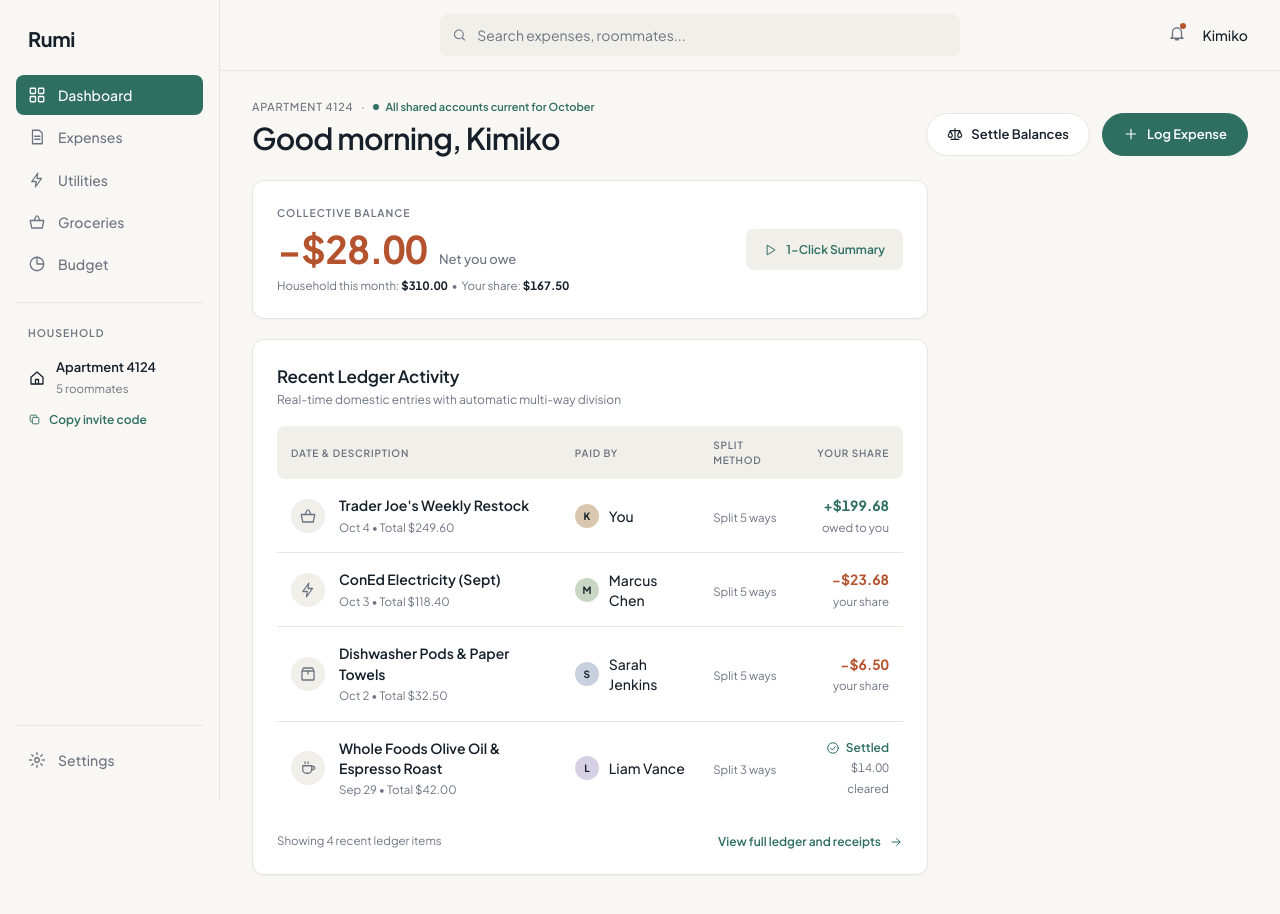
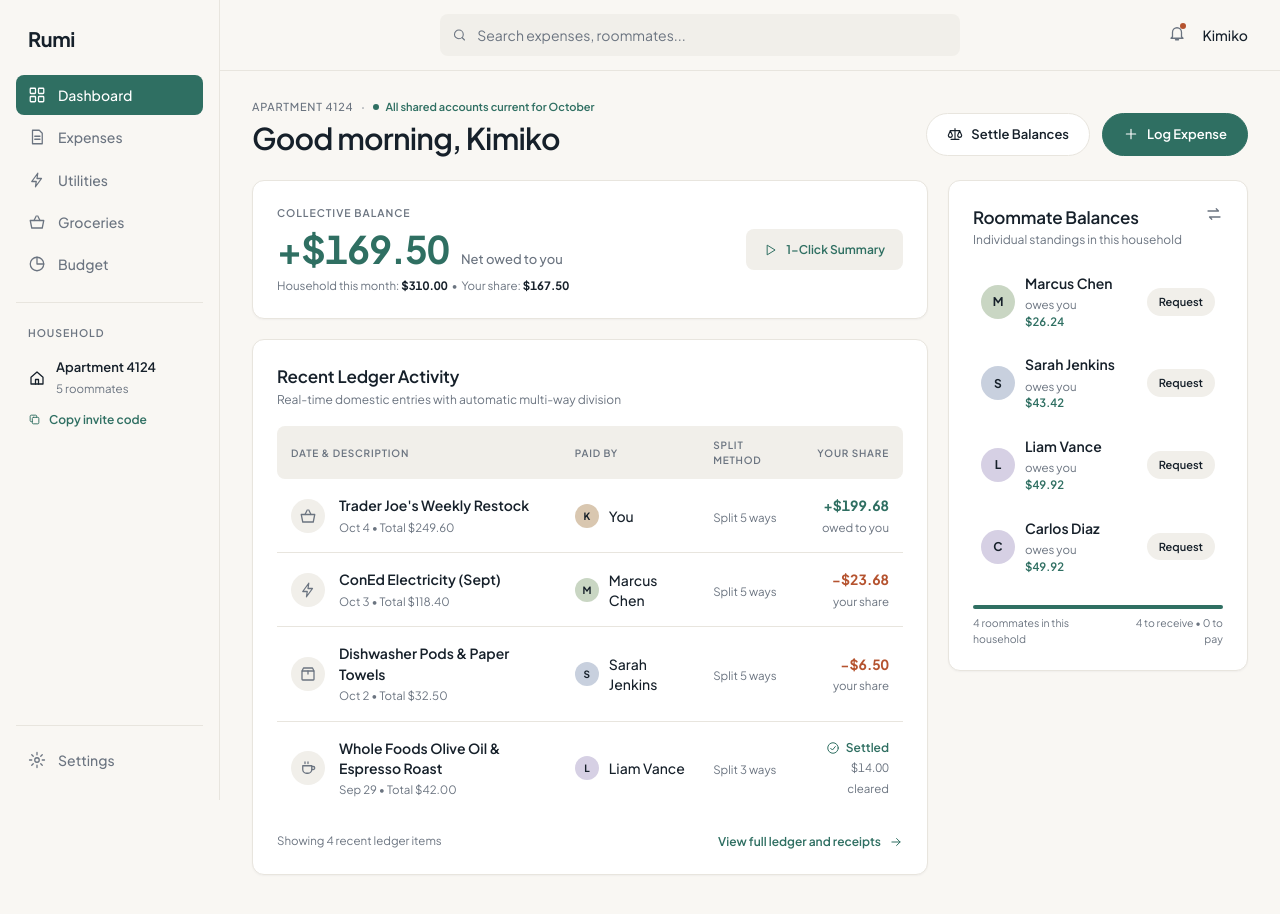
Before and after one commit to k13iko/rumi, a React (Vite) app: page / in a window 1280 px wide. Shown: the top 914 px of the page. Built offline with nearby package versions, Linux system fonts and the light colour scheme.

Commit message:
created roommate balance cards - request payment option

```diff
--- a/src/App.tsx
+++ b/src/App.tsx
@@ -4,6 +4,8 @@ import { Sidebar } from './components/Sidebar'
 import { TopBar } from './components/TopBar'
 import { Ledger } from './components/Ledger'
 import { EXPENSES, ME, MEMBERS } from './sampleData'
+import { Roommates } from './components/Roommates'
+import { netBalances } from './lib/balances'
 
 function greeting(): string {
   const hour = new Date().getHours()
@@ -15,6 +17,9 @@ function greeting(): string {
 export default function App() {
   // Full month name, e.g. "October"
   const monthName = new Date().toLocaleDateString('en-US', { month: 'long' })
+  // Net amount per roommate, and the grand total across everyone
+  const net = netBalances(EXPENSES, ME)
+  const netCents = [...net.values()].reduce((sum, c) => sum + c, 0)
 
   return (
     <div className="app">
@@ -49,10 +54,12 @@ export default function App() {
           <div className="grid">
             <div className="col">
               {/* Fake amounts in cents: $142.50, $310.00, $167.50 */}
-              <BalanceCard netCents={-2800} monthTotalCents={31000} yourShareCents={16750} />
+              <BalanceCard netCents={netCents} monthTotalCents={31000} yourShareCents={16750} />
               <Ledger expenses={EXPENSES} members={MEMBERS} meId={ME} />
             </div>
-            <div className="col">{/* Roommates and supplies cards go here later */}</div>
+            <div className="col">
+              <Roommates members={MEMBERS} net={net} meId={ME} />
+            </div>
           </div>
         </main>
       </div>
--- /dev/null
+++ b/src/components/Roommates.tsx
@@ -0,0 +1,98 @@
+import { Avatar } from './Avatar'
+import { Icon } from './Icon'
+import { formatCents, formatCentsShort } from '../lib/money'
+import type { Member } from '../types'
+
+interface Props {
+  members: Member[]
+  net: Map<string, number> // user id -> cents, from netBalances
+  meId: string
+}
+
+export function Roommates({ members, net, meId }: Props) {
+  // Everyone except you
+  const others = members.filter((m) => m.user_id !== meId)
+
+  // Count how many people owe you, how many you owe, and how many are even
+  const toReceive = others.filter((m) => (net.get(m.user_id) ?? 0) > 0).length
+  const toPay = others.filter((m) => (net.get(m.user_id) ?? 0) < 0).length
+  const clear = others.length - toReceive - toPay
+
+  return (
+    <section className="card">
+      <div className="rm-head">
+        <div>
+          <h2>Roommate Balances</h2>
+          <div className="sub">Individual standings in this household</div>
+        </div>
+        <Icon name="swap" />
+      </div>
+
+      <div className="rm-list">
+        {others.length === 0 && <div className="empty">Nobody else has joined yet.</div>}
+
+        {others.map((m) => {
+          // "?? 0" means: if there's no entry for this person, use 0
+          const cents = net.get(m.user_id) ?? 0
+
+          return (
+            // Highlight the row if you owe this person
+            <div key={m.user_id} className={`rm${cents < 0 ? ' me' : ''}`}>
+              <Avatar id={m.user_id} name={m.display_name} />
+
+              <div className="who">
+                <b>{m.display_name}</b>
+                {cents > 0 && (
+                  <small>
+                    owes you<span className="in">{formatCents(cents)}</span>
+                  </small>
+                )}
+                {cents < 0 && (
+                  <small>
+                    you owe<span className="out">{formatCents(-cents)}</span>
+                  </small>
+                )}
+                {cents === 0 && <small>settled up</small>}
+              </div>
+
+              {/* They owe you: Request button. You owe them: Settle button.
+                  Neither does anything yet. We wire them up in Step 6. */}
+              {cents > 0 && (
+                <button type="button" className="mini">
+                  Request
+                </button>
+              )}
+              {cents < 0 && (
+                <button type="button" className="mini settle">
+                  Settle
+                  <br />
+                  {formatCentsShort(-cents)}
+                </button>
+              )}
+            </div>
+          )
+        })}
+      </div>
+
+      {/* The thin bar and its caption, only if there are roommates */}
+      {others.length > 0 && (
+        <>
+          <div className="bars" aria-hidden="true">
+            {/* Each segment's width is proportional to its count */}
+            {toReceive > 0 && <i style={{ flex: toReceive }} />}
+            {toPay > 0 && <i className="pay" style={{ flex: toPay }} />}
+            {clear > 0 && <i className="clear" style={{ flex: clear }} />}
+          </div>
+          <div className="bars-cap">
+            <span>
+              {others.length} {others.length === 1 ? 'roommate' : 'roommates'} in this household
+            </span>
+            <span>
+              {toReceive} to receive &bull; {toPay} to pay
+            </span>
+          </div>
+        </>
+      )}
+    </section>
+  )
+}
--- a/src/lib/balances.ts
+++ b/src/lib/balances.ts
@@ -29,3 +29,24 @@ export function ledgerShare(e: Expense, meId: string): LedgerShare {
   if (!mine) return { kind: 'none' }
   return mine.settled_at ? { kind: 'settled', cents: mine.amount_cents } : { kind: 'owe', cents: mine.amount_cents }
 }
+
+// Works out, for each roommate, the net amount between you and them.
+// Positive means they owe you. Negative means you owe them.
+// Returns a Map: a lookup table from user id to cents.
+export function netBalances(expenses: Expense[], meId: string): Map<string, number> {
+  const net = new Map<string, number>()
+
+  // Adds an amount to someone's running total (starting from 0)
+  const add = (id: string, cents: number) => net.set(id, (net.get(id) ?? 0) + cents)
+
+  for (const e of expenses) {
+    for (const s of e.expense_splits) {
+      // Skip shares that are already paid, and the payer's own share
+      if (s.settled_at || s.user_id === e.paid_by) continue
+
+      if (e.paid_by === meId) add(s.user_id, s.amount_cents) // you paid: they owe you
+      else if (s.user_id === meId) add(e.paid_by, -s.amount_cents) // they paid: you owe them
+    }
+  }
+  return net
+}
--- a/src/styles.css
+++ b/src/styles.css
@@ -757,3 +757,129 @@ td.num {
   padding: 24px 8px;
   font-size: 13px;
 }
+
+/* ---------- Roommate balances card ---------- */
+.rm-head {
+  display: flex;
+  justify-content: space-between;
+  align-items: flex-start;
+}
+
+.rm-head > svg {
+  color: var(--muted);
+}
+
+.rm-list {
+  display: flex;
+  flex-direction: column;
+  margin-top: 12px;
+}
+
+/* One roommate row: avatar, name + amount, button */
+.rm {
+  display: flex;
+  align-items: center;
+  gap: 10px;
+  padding: 12px 8px;
+  border-radius: 10px;
+}
+
+/* Highlighted row: used when you owe this person */
+.rm.me {
+  background: var(--surface-2);
+}
+
+.rm .who {
+  flex: 1;
+  min-width: 0;
+}
+
+.rm .who b {
+  font-weight: 600;
+  display: block;
+  overflow-wrap: anywhere;
+}
+
+.rm .who small {
+  font-size: 11.5px;
+  color: var(--muted);
+}
+
+.rm .who small span {
+  font-weight: 600;
+  display: block;
+  font-variant-numeric: tabular-nums;
+}
+
+.rm .who small .in {
+  color: var(--owed);
+}
+
+.rm .who small .out {
+  color: var(--owe);
+}
+
+/* Small pill button (Request, Remind) */
+.mini {
+  border: 0;
+  background: var(--surface-2);
+  border-radius: 999px;
+  padding: 6px 12px;
+  font-size: 11px;
+  font-weight: 600;
+}
+
+.mini:hover {
+  background: var(--accent-soft);
+  color: var(--accent);
+}
+
+/* The green Settle button */
+.mini.settle {
+  background: var(--accent);
+  color: var(--accent-fg);
+  padding: 8px 14px;
+  line-height: 1.25;
+  text-align: center;
+}
+
+.mini.settle:hover {
+  filter: brightness(1.1);
+  color: var(--accent-fg);
+  background: var(--accent);
+}
+
+/* Thin bar: green = money coming, orange = money to pay, faded = clear */
+.bars {
+  display: flex;
+  gap: 4px;
+  margin-top: 18px;
+}
+
+.bars i {
+  height: 4px;
+  border-radius: 4px;
+  background: var(--accent);
+}
+
+.bars i.pay {
+  background: var(--owe);
+}
+
+.bars i.clear {
+  background: var(--accent);
+  opacity: 0.35;
+}
+
+.bars-cap {
+  display: flex;
+  justify-content: space-between;
+  gap: 8px;
+  font-size: 10.5px;
+  color: var(--muted);
+  margin-top: 6px;
+}
+
+.bars-cap span:last-child {
+  text-align: right;
+}
```
